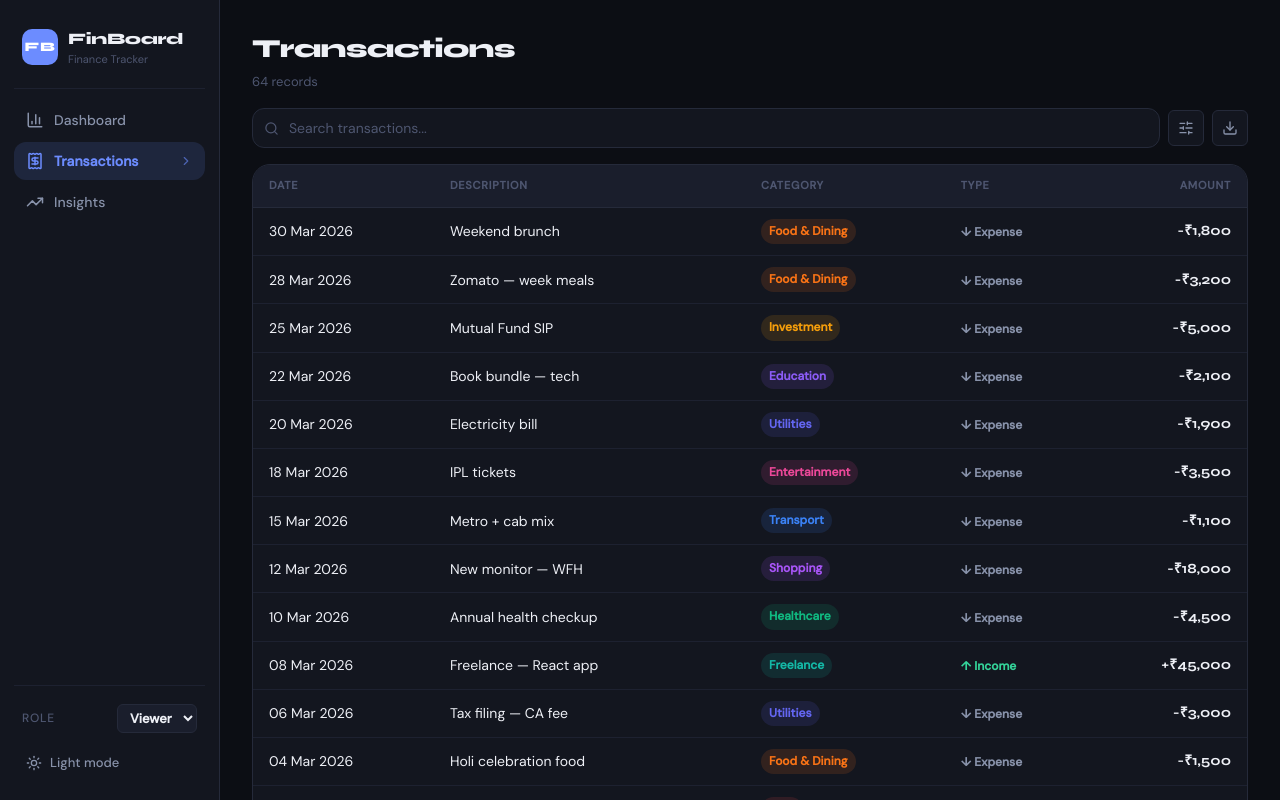
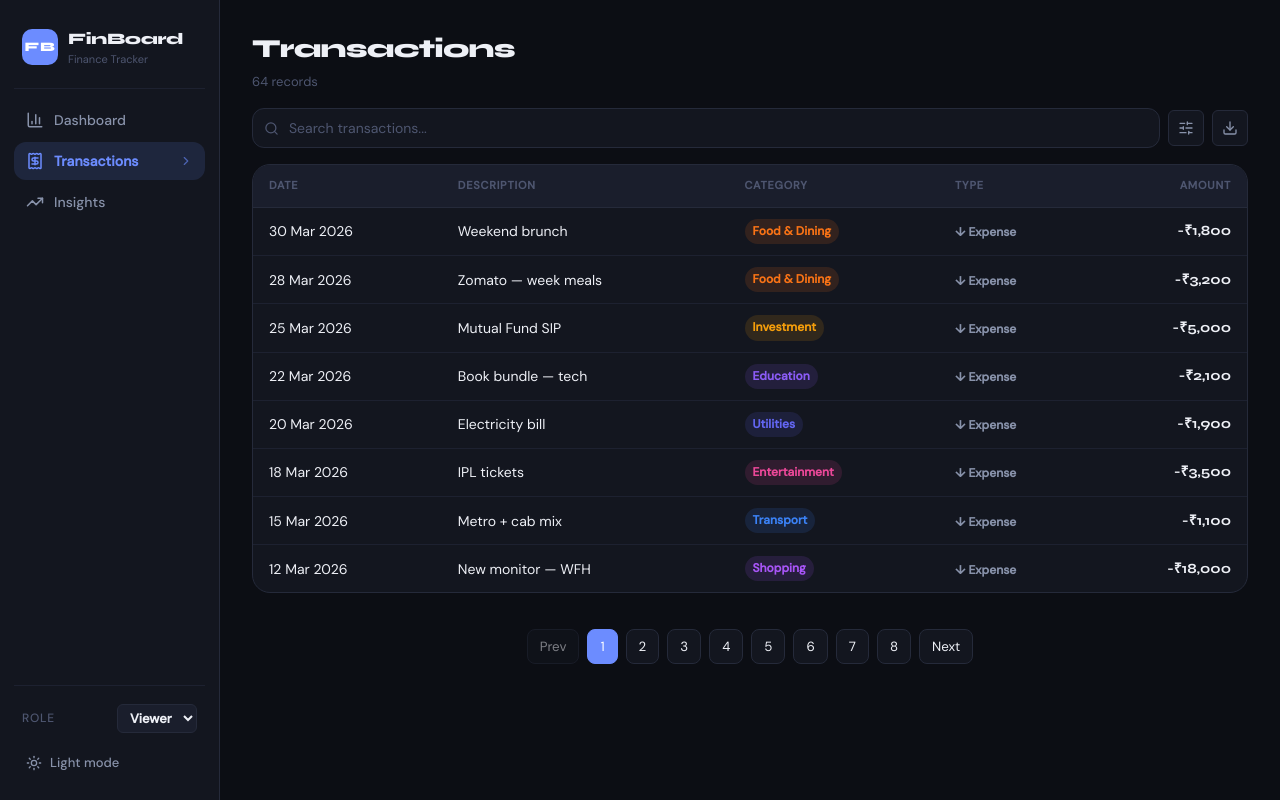
Before and after one commit to bhavesh-018/FinFlow, a React (Vite) app: page / in a window 1280 px wide. Both pictures are taken after a click on the button "View all →". Built offline with nearby package versions, Linux system fonts and the light colour scheme.

Commit message:
feat: add pagination for transactions

```diff
--- a/src/components/transactions/TransactionsList.jsx
+++ b/src/components/transactions/TransactionsList.jsx
@@ -31,6 +31,8 @@ export default function TransactionList() {
   const [toast, setToast] = useState("")
   const [deleteTarget, setDeleteTarget] = useState(null)
   const [openMenuId, setOpenMenuId] = useState(null)
+  const [currentPage, setCurrentPage] = useState(1)
+  const itemsPerPage = 8
 
   useEffect(() => {
       function handleOutsideClick() {
@@ -47,6 +49,18 @@ export default function TransactionList() {
     }, [openMenuId])
 
   const filtered = useMemo(() => applyFilters(transactions, filters), [transactions, filters])
+
+  const totalPages = Math.ceil(filtered.length / itemsPerPage)
+
+  const paginatedTransactions = useMemo(() => {
+    const startIndex = (currentPage - 1) * itemsPerPage
+    const endIndex = startIndex + itemsPerPage
+    return filtered.slice(startIndex, endIndex)
+  }, [filtered, currentPage])
+
+  useEffect(() => {
+    setCurrentPage(1)
+  }, [filters, transactions])
 
   function setFilter(patch) {
     dispatch({ type: 'SET_FILTER', payload: patch })
@@ -257,7 +271,7 @@ export default function TransactionList() {
         </tr>
       </thead>
       <tbody>
-        {filtered.map((tx, i) => (
+        {paginatedTransactions.map((tx, i) => (
           <tr
             key={tx.id}
             className={styles.row}
@@ -302,7 +316,7 @@ export default function TransactionList() {
 
   {/* Mobile list */}
   <div className={styles.mobileList}>
-    {filtered.map((tx) => (
+    {paginatedTransactions.map((tx) => (
       <div key={tx.id} className={styles.mobileRow}>
         <div className={styles.mobileInfo}>
             <p className={styles.mobileName}>{tx.description}</p>
@@ -353,6 +367,37 @@ export default function TransactionList() {
 </div>
       )}
 
+      {totalPages > 1 && (
+        <div className={styles.pagination}>
+          <button
+            className={styles.pageBtn}
+            disabled={currentPage === 1}
+            onClick={() => setCurrentPage((prev) => prev - 1)}
+          >
+            Prev
+          </button>
+
+          {Array.from({ length: totalPages }, (_, index) => (
+            <button
+              key={index + 1}
+              className={`${styles.pageBtn} ${
+                currentPage === index + 1 ? styles.activePage : ''
+              }`}
+              onClick={() => setCurrentPage(index + 1)}
+            >
+              {index + 1}
+            </button>
+          ))}
+
+          <button
+            className={styles.pageBtn}
+            disabled={currentPage === totalPages}
+            onClick={() => setCurrentPage((prev) => prev + 1)}
+          >
+            Next
+          </button>
+        </div>
+      )}
 {deleteTarget && (
         <div className={styles.deleteOverlay}>
           <div className={styles.deleteModal}>
--- a/src/components/transactions/TransactionsList.module.css
+++ b/src/components/transactions/TransactionsList.module.css
@@ -583,3 +583,62 @@
     min-width: 30px;
   }
 }
+
+.pagination {
+  display: flex;
+  justify-content: center;
+  align-items: center;
+  gap: 12px;
+  margin-top: 16px;
+}
+
+.pageBtn {
+  padding: 8px 14px;
+  border-radius: var(--r-sm);
+  background: var(--bg-surface);
+  border: 1px solid var(--border);
+  color: var(--text-primary);
+  cursor: pointer;
+}
+
+.pageBtn:disabled {
+  opacity: 0.5;
+  cursor: not-allowed;
+}
+
+.pageInfo {
+  font-size: 13px;
+  color: var(--text-secondary);
+}
+
+.pagination {
+  display: flex;
+  justify-content: center;
+  gap: 8px;
+  margin-top: 20px;
+  flex-wrap: wrap;
+}
+
+.pageBtn {
+  padding: 8px 12px;
+  border: 1px solid var(--border);
+  background: var(--bg-surface);
+  border-radius: 8px;
+  cursor: pointer;
+  transition: 0.2s;
+}
+
+.pageBtn:hover {
+  transform: translateY(-1px);
+}
+
+.pageBtn:disabled {
+  opacity: 0.5;
+  cursor: not-allowed;
+}
+
+.activePage {
+  background: var(--accent);
+  color: white;
+  border-color: var(--accent);
+}
```
